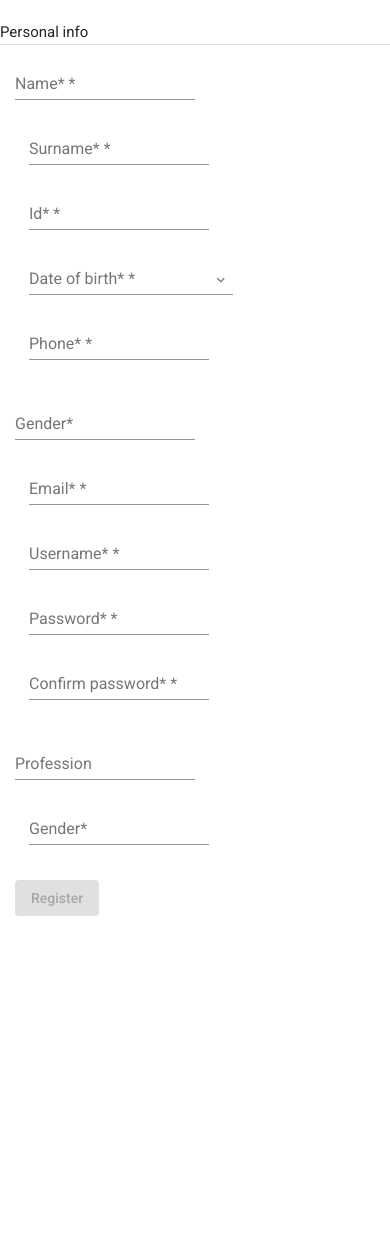
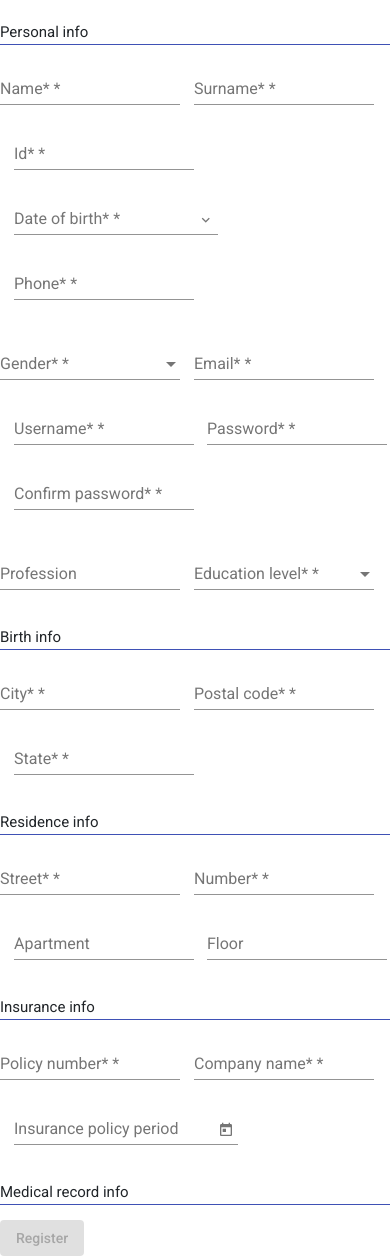
Before and after one commit to PSW-2020-ORG1/MedbayTech, an Angular app in the folder WebApplicationFrontend/: page /patientRegistration in a window 390 px wide. Before the commit the page ends 916 px from the top, so only its background shows below. Built offline with nearby package versions, Linux system fonts and the light colour scheme.

Commit message:
:iphone: Page for registration

```diff
--- a/WebApplicationFrontend/src/app/app.module.ts
+++ b/WebApplicationFrontend/src/app/app.module.ts
@@ -23,6 +23,8 @@ import {MatInputModule} from '@angular/material/input';
 import {MatDatepickerModule} from '@angular/material/datepicker';
 import {MatIconModule} from '@angular/material/icon';
 import { MatNativeDateModule } from '@angular/material/core';
+import {MatSelectModule} from '@angular/material/select';
+import {MatTooltipModule} from '@angular/material/tooltip';
 
 import { ApprovedFeedbackComponent } from './feedback/approvedFeedback/approved-feedback/approved-feedback.component';
 import { AllFeedbackComponent } from './feedback/all-feedback/all-feedback.component';
@@ -53,7 +55,9 @@ import { FeedbackService } from './service/feedback/feedback.service';
     RouterModule,
     FormsModule,
     MatIconModule,
+    MatSelectModule,
     ReactiveFormsModule,
+    MatTooltipModule,
     MatDatepickerModule,
     MatNativeDateModule,
     ToastrModule.forRoot(),
--- a/WebApplicationFrontend/src/app/registration/patient-registration/patient-registration.component.css
+++ b/WebApplicationFrontend/src/app/registration/patient-registration/patient-registration.component.css
@@ -17,7 +17,7 @@
     margin-bottom: 0px;
 }
 
-.personalInfoSection {
+.sections {
     padding-top: 10px;
 }
 
@@ -25,6 +25,12 @@
     padding-top: 15px;
 }
 
+.heading-row {
+    padding-top:15px;
+}
+.mat-divider {
+    border-top-color: #3F51B5;
+  }
 :focus {
     outline:none;
  }
--- a/WebApplicationFrontend/src/app/registration/patient-registration/patient-registration.component.html
+++ b/WebApplicationFrontend/src/app/registration/patient-registration/patient-registration.component.html
@@ -6,7 +6,8 @@
             <mat-divider class="divider"></mat-divider>
         </div>
     </div>
-    <div class="container personalInfoSection">
+
+    <div class="sections">
         <form [formGroup]="createForm" (ngSubmit)="onSubmit()">
             <div class="row">
 
@@ -61,7 +62,11 @@
 
                 <mat-form-field>
                     <mat-label>Gender*</mat-label>
-                    <input matInput id="gender" placeholder="Gender" >
+                    <mat-select id="gender" name="gender" formControlName="gender">
+                        <mat-option value="M">Male</mat-option>
+                        <mat-option value="F">Female</mat-option>
+                    </mat-select>
+                    <mat-error *ngIf="!createForm.get('gender').valid && createForm.get('gender').touched && createForm.get('gender').errors['required']">Please select gender</mat-error>
                 </mat-form-field>
                 <div class="inputField">
                     <mat-form-field>
@@ -99,32 +104,145 @@
                     </mat-form-field>
                 </div>
 
-
             </div>
-
-
             <div class="row sections">
                 <mat-form-field>
                     <mat-label>Profession</mat-label>
                     <input matInput id="profession" placeholder="Profession" formControlName="profession">
-                    <mat-error *ngIf="!createForm.get('profession').valid && createForm.get('profession').touched && createForm.get('profession').errors['minlength']">At least 3 characters</mat-error>
                 </mat-form-field>
 
                 <div class="inputField">
                     <mat-form-field>
-                        <mat-label>Gender*</mat-label>
-                        <input matInput id="gender" placeholder="Gender" >
+                        <mat-label>Education level*</mat-label>
+                        <mat-select id="educationLevel" name="educationLevel" formControlName="educationLevel">
+                            <mat-option value="primary">Primary</mat-option>
+                            <mat-option value="secondary">Secondary</mat-option>
+                            <mat-option value="bachelor">Bechelor</mat-option>
+                            <mat-option value="master">Master</mat-option>
+                            <mat-option value="specialist">Specialist</mat-option>
+                            <mat-option value="phD">Phd</mat-option>
+                        </mat-select>
+                        <mat-error *ngIf="!createForm.get('educationLevel').valid && createForm.get('educationLevel').touched && createForm.get('educationLevel').errors['required']">Please select education level</mat-error>
                     </mat-form-field>
                 </div>
             </div>
 
+            <div class="row heading-row">
+                <div class="col-12 heading-col">
+                    <h4 class="heading">Birth info</h4>
+                    <mat-divider class="divider"></mat-divider>
+                </div>
+            </div>
+
+            <div class="row sections">
+                <mat-form-field>
+                    <mat-label>City*</mat-label>
+                    <input matInput id="cityOfBirth" placeholder="City" formControlName="cityOfBirth">
+                    <mat-error *ngIf="!createForm.get('cityOfBirth').valid && createForm.get('cityOfBirth').touched && createForm.get('cityOfBirth').errors['required']">Please enter city</mat-error>
+                </mat-form-field>
+                <div class="inputField">
+                    <mat-form-field>
+                        <mat-label>Postal code*</mat-label>
+                        <input matInput id="postalCodeBirth" placeholder="Postal code" formControlName="postalCodeBirth">
+                        <mat-error *ngIf="!createForm.get('postalCodeBirth').valid && createForm.get('postalCodeBirth').touched && createForm.get('postalCodeBirth').errors['required']">Please enter postal code</mat-error>
+                    </mat-form-field>
+                </div>
+                <div class="inputField">
+                    <mat-form-field>
+                        <mat-label>State*</mat-label>
+                        <input matInput id="stateBirth" placeholder="State" formControlName="stateBirth">
+                        <mat-error *ngIf="!createForm.get('stateBirth').valid && createForm.get('stateBirth').touched && createForm.get('stateBirth').errors['required']">Please enter state</mat-error>
+                    </mat-form-field>
+                </div>
+            </div>
+
+            <div class="row heading-row">
+                <div class="col-12 heading-col">
+                    <h4 class="heading">Residence info</h4>
+                    <mat-divider class="divider"></mat-divider>
+                </div>
+            </div>
+
+            <div class="row sections">
+                <mat-form-field>
+                    <mat-label>Street*</mat-label>
+                    <input matInput id="street" placeholder="Street" formControlName="street">
+                    <mat-error *ngIf="!createForm.get('street').valid && createForm.get('street').touched && createForm.get('street').errors['required']">Please enter street</mat-error>
+                </mat-form-field>
+                <div class="inputField">
+                    <mat-form-field>
+                        <mat-label>Number*</mat-label>
+                        <input matInput id="number" placeholder="Number" formControlName="number">
+                        <mat-error *ngIf="!createForm.get('number').valid && createForm.get('number').touched && createForm.get('number').errors['required']">Please enter number</mat-error>
+                    </mat-form-field>
+                </div>
+                <div class="inputField">
+                    <mat-form-field>
+                        <mat-label>Apartment</mat-label>
+                        <input matInput matTooltip="Please enter apartment number or 0" id="apartment" placeholder="Apartment" formControlName="apartment">
+                    </mat-form-field>
+                </div>
+                <div class="inputField">
+                    <mat-form-field>
+                        <mat-label>Floor</mat-label>
+                        <input matInput matTooltip="Please enter floor number or 0" id="floor" placeholder="Floor" formControlName="floor">
+                    </mat-form-field>
+                </div>
+            </div>
+
+            <div class="row heading-row">
+                <div class="col-12 heading-col">
+                    <h4 class="heading">Insurance info</h4>
+                    <mat-divider class="divider"></mat-divider>
+                </div>
+            </div>
+
+            <div class="sections">
+                <div class="row">
+                    <mat-form-field>
+                        <mat-label>Policy number*</mat-label>
+                        <input matInput id="insurancePolicyNumber" placeholder="Policy number" formControlName="insurancePolicyNumber">
+                        <mat-error *ngIf="!createForm.get('insurancePolicyNumber').valid && createForm.get('insurancePolicyNumber').touched && createForm.get('insurancePolicyNumber').errors['required']">Please enter policy number</mat-error>
+                    </mat-form-field>
+
+                    <div class="inputField">
+                        <mat-form-field>
+                            <mat-label>Company name*</mat-label>
+                            <input matInput type="insurancePolicyCompany" id="insurancePolicyCompany" placeholder="Company name" formControlName="insurancePolicyCompany">
+                            <mat-error *ngIf="!createForm.get('insurancePolicyCompany').valid && createForm.get('insurancePolicyCompany').touched && createForm.get('insurancePolicyCompany').errors['required']">Please enter company name</mat-error>
+                        </mat-form-field>
+                    </div>
+
+                    <div class="inputField">
+                        <mat-form-field>
+                        <mat-label>Insurance policy period</mat-label>
+                        <mat-date-range-input [rangePicker]="picker2">
+                          <input matStartDate id="insurancePolicyStartDate" name="insurancePolicyStartDate" formControlName="insurancePolicyStartDate" placeholder="Start date">
+                          <input matEndDate id="insurancePolicyEndDate" name="insurancePolicyEndDate" formControlName="insurancePolicyEndDate" placeholder="End date">
+                        </mat-date-range-input>
+                        <mat-datepicker-toggle matSuffix [for]="picker2"></mat-datepicker-toggle>
+                        <mat-date-range-picker #picker2></mat-date-range-picker>
+                    </mat-form-field>
+                    </div>
+
+                </div>
+            </div>
+
+            <div class="row heading-row">
+                <div class="col-12 heading-col">
+                    <h4 class="heading">Medical record info</h4>
+                    <mat-divider class="divider"></mat-divider>
+                </div>
+            </div>
             <div class="row sections">
                 <button mat-flat-button color="primary" type="submit" [disabled]="!createForm.valid">Register</button>
             </div>
+
 
         </form>
     </div>
 
 
 
+
 </div>
--- a/WebApplicationFrontend/src/app/registration/patient-registration/patient-registration.component.ts
+++ b/WebApplicationFrontend/src/app/registration/patient-registration/patient-registration.component.ts
@@ -24,7 +24,20 @@ export class PatientRegistrationComponent implements OnInit {
       'username' : new FormControl(null, [Validators.required, Validators.minLength(5)]),
       'password' : new FormControl(null, [Validators.required, Validators.minLength(8)]),
       'confirmPassword' : new FormControl(null, [Validators.required, Validators.minLength(8)]),
-      'profession' : new FormControl(null, [Validators.minLength(3)])
+      'profession' : new FormControl(null, [Validators.minLength(3)]),
+      'gender' : new FormControl(null, [Validators.required]),
+      'insurancePolicyNumber' : new FormControl(null, [Validators.required]),
+      'insurancePolicyCompany' : new FormControl(null, [Validators.required]),
+      'insurancePolicyStartDate' : new FormControl(null, [Validators.required]),
+      'insurancePolicyEndDate' : new FormControl(null, [Validators.required]),
+      'cityOfBirth' : new FormControl(null, [Validators.required]),
+      'postalCodeBirth' : new FormControl(null, [Validators.required]),
+      'stateBirth' : new FormControl(null, [Validators.required]),
+      'street' : new FormControl(null, [Validators.required]),
+      'number' : new FormControl(null, [Validators.required]),
+      'apartment' : new FormControl(null),
+      'floor' : new FormControl(null),
+      'educationLevel' : new FormControl(null, [Validators.required])
     });
   }
 
```
Also changed, not shown: WebApplicationFrontend/src/app/model/patientRegistration.ts (added, +14 -0 lines).
